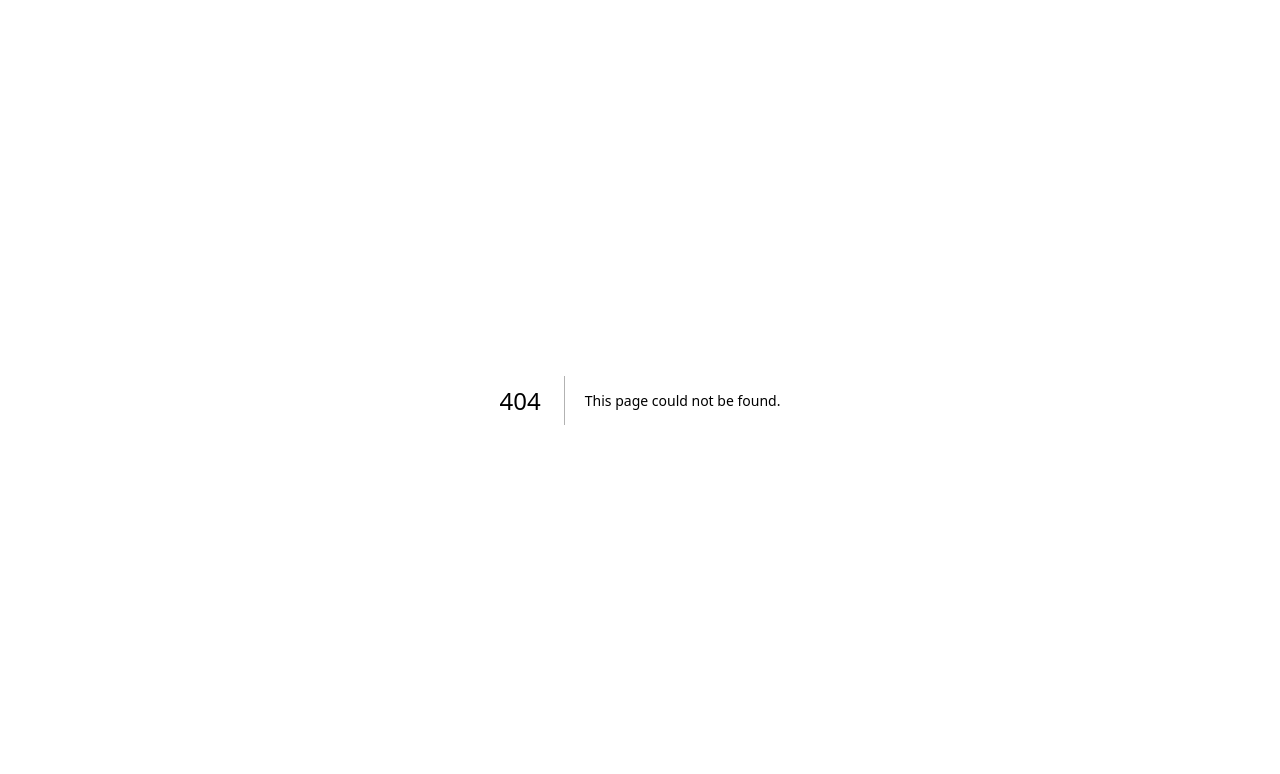
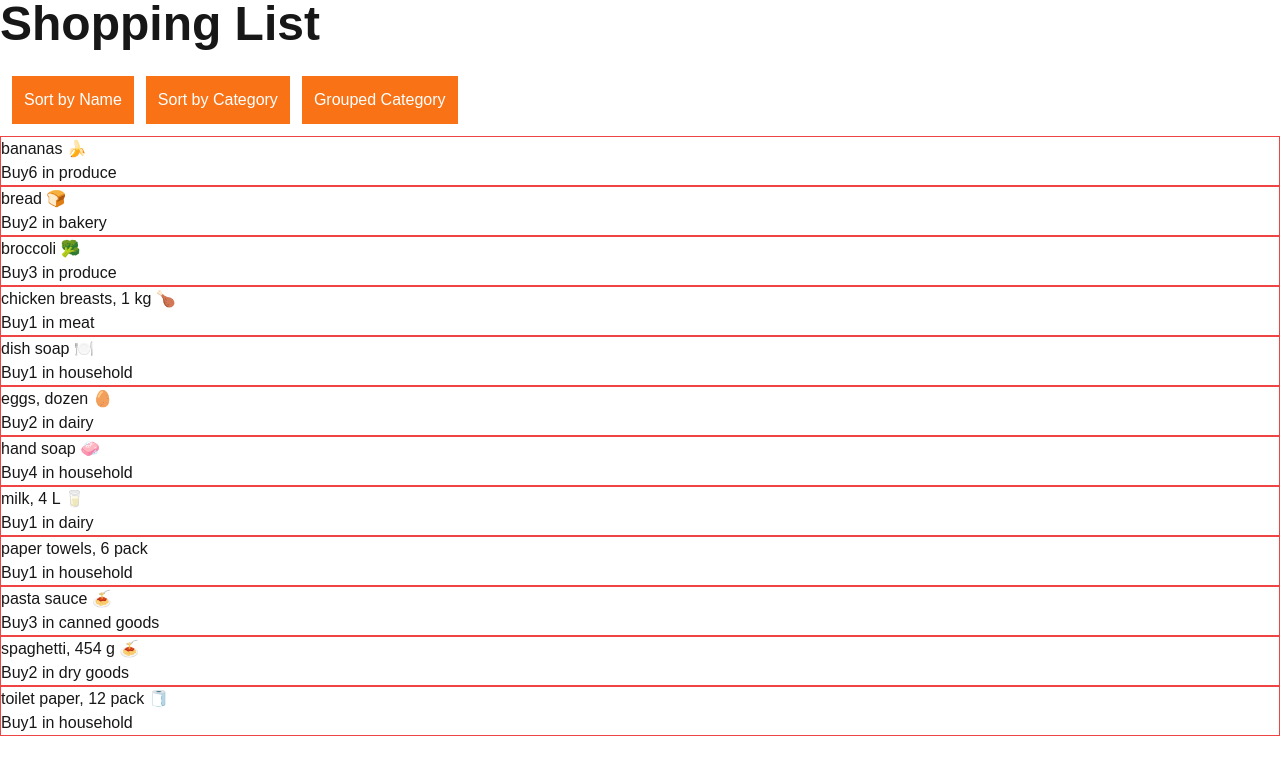
Before and after one commit to salahudeen781/cprg306-assignments, a Next.js app: page /week-6 in a window 1280 px wide. Before the commit this address had no page. Shown: the top 774 px of the page. Built offline with nearby package versions, Linux system fonts and the light colour scheme.

Commit message:
week-6 Assignment
Handlelist and keys

```diff
--- a/app/page.js
+++ b/app/page.js
@@ -17,6 +17,9 @@ export default function Home() {
         <li>
           <Link href="./week-5">Week Five assginment</Link>
         </li>
+        <li>
+          <Link href="./week-6">Week Six assginment</Link>
+        </li>
       </ul>
     </div>
   );
--- /dev/null
+++ b/app/week-6/item-list.js
@@ -0,0 +1,55 @@
+"use client";
+import Item from "./item";
+import React, { useState } from "react";
+import items from "./items.json";
+export default function ItemList() {
+  const [sortBy, setSortBy] = useState("name");
+
+  const sortedItems = [...items].sort((a, b) =>
+    sortBy === "name"
+      ? a.name.localeCompare(b.name)
+      : sortBy === "category"
+      ? a.category.localeCompare(b.category)
+      : sortBy === "Grouped category"
+      ? (a.Groupedcategory || "").localeCompare(b.Groupedcategory || "")
+      : 0
+  );
+
+  return (
+    <div>
+      <div>
+        <button
+          onClick={() => setSortBy("name")}
+          className="bg-orange-500 text-white p-3 m-3"
+        >
+          Sort by Name
+        </button>
+
+        <button
+          onClick={() => setSortBy("category")}
+          className="bg-orange-500 text-white p-3"
+        >
+          Sort by Category
+        </button>
+
+        <button
+          onClick={() => setSortBy("Grouped category")}
+          className="bg-orange-500 text-white p-3 m-3"
+        >
+          Grouped Category
+        </button>
+      </div>
+
+      <ul>
+        {sortedItems.map((item) => (
+          <Item
+            key={item.id}
+            name={item.name}
+            quantity={item.quantity}
+            category={item.category}
+          />
+        ))}
+      </ul>
+    </div>
+  );
+}
--- /dev/null
+++ b/app/week-6/item.js
@@ -0,0 +1,12 @@
+import React from "react";
+
+export default function Item({ name, quantity, category }) {
+  return (
+    <li className="border border-red-500 bg-white">
+      <h1>{name}</h1>
+      <p>
+        Buy{quantity} in {category}
+      </p>
+    </li>
+  );
+}
--- /dev/null
+++ b/app/week-6/items.json
@@ -0,0 +1,74 @@
+[
+  {
+    "id": "1h2GJKH12gkHG31h1H",
+    "name": "milk, 4 L 🥛",
+    "quantity": 1,
+    "category": "dairy"
+  },
+  {
+    "id": "2KJH3k2j3H1k2J3K1H",
+    "name": "bread 🍞",
+    "quantity": 2,
+    "category": "bakery"
+  },
+  {
+    "id": "3h2KJH3k2j3H1k2J3",
+    "name": "eggs, dozen 🥚",
+    "quantity": 2,
+    "category": "dairy"
+  },
+  {
+    "id": "4k2J3K1H2GJKH12gk",
+    "name": "bananas 🍌",
+    "quantity": 6,
+    "category": "produce"
+  },
+  {
+    "id": "5H1h1H2KJH3k2j3H",
+    "name": "broccoli 🥦",
+    "quantity": 3,
+    "category": "produce"
+  },
+  {
+    "id": "6H1k2J3K1H2GJKH1",
+    "name": "chicken breasts, 1 kg 🍗",
+    "quantity": 1,
+    "category": "meat"
+  },
+  {
+    "id": "7gkHG31h1H2KJH3k",
+    "name": "pasta sauce 🍝",
+    "quantity": 3,
+    "category": "canned goods"
+  },
+  {
+    "id": "8j3H1k2J3K1H2GJK",
+    "name": "spaghetti, 454 g 🍝",
+    "quantity": 2,
+    "category": "dry goods"
+  },
+  {
+    "id": "9H12gkHG31h1H2KJ",
+    "name": "toilet paper, 12 pack 🧻",
+    "quantity": 1,
+    "category": "household"
+  },
+  {
+    "id": "10H3k2j3H1k2J3K1",
+    "name": "paper towels, 6 pack",
+    "quantity": 1,
+    "category": "household"
+  },
+  {
+    "id": "11k2J3K1H2GJKH12",
+    "name": "dish soap 🍽️",
+    "quantity": 1,
+    "category": "household"
+  },
+  {
+    "id": "12GJKH12gkHG31h1",
+    "name": "hand soap 🧼",
+    "quantity": 4,
+    "category": "household"
+  }
+]
--- /dev/null
+++ b/app/week-6/page.js
@@ -0,0 +1,10 @@
+import ItemList from "./item-list";
+
+export default function Page() {
+  return (
+    <header>
+      <h1 className="text-5xl font-bold mb-4">Shopping List</h1>
+      <ItemList />
+    </header>
+  );
+}
```
